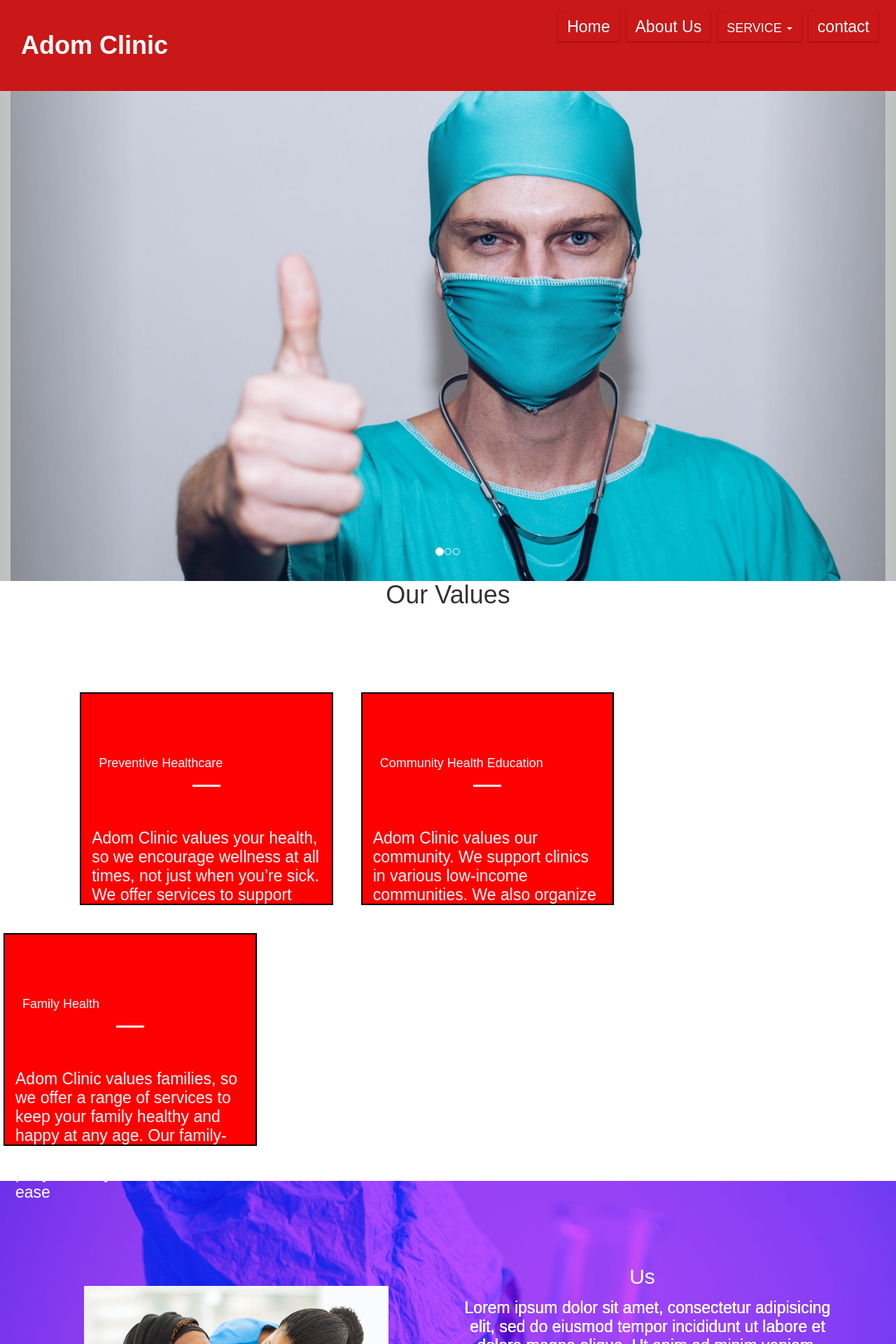
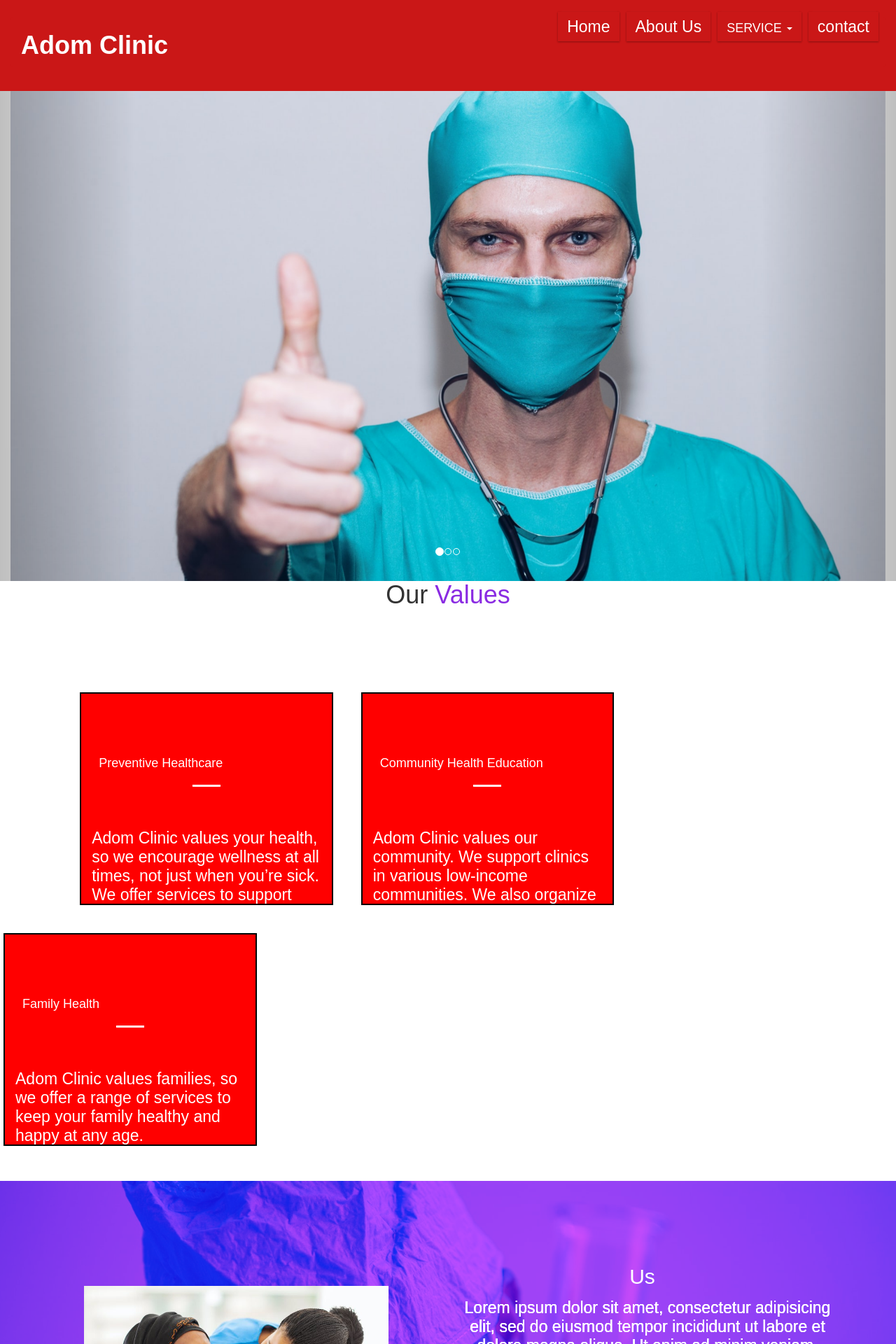
Before and after one commit to Princeantwi2k/Adom-Clinic, a React (Create React App) app: page / in a window 1280 px wide. Shown: the top 1920 px of the page at 70% size. Built offline with nearby package versions, Linux system fonts and the light colour scheme; a web font is replaced by a local one.

Commit message:
Added Vales.jsx

```diff
--- a/src/Component/OurValue/Vales.jsx
+++ b/src/Component/OurValue/Vales.jsx
@@ -5,21 +5,22 @@ const Values = () => {
   return (
     <div>
       <div className="row family">
-        <h1 className="OurValue">Our Values</h1>
+        <h1 className="OurValue">
+          Our <span style={{ color: `blueviolet` }}>Values</span>
+        </h1>
         <div className="value-line"></div>
-        <div className="col-xm-12 col-sm-6 col-md-1"> </div>
-        <div className="col-xm-12 col-sm-6 col-md-3 service">
+        <div className="col-xs-12 col-sm-6 col-md-1"> </div>
+        <div className="col-xs-12 col-sm-6 col-md-3 service">
           <i className="fa fa-medkit font" aria-hidden="true"></i>
           <h4 className="head-topic">Preventive Healthcare</h4>
           <div className="line"></div>
           <p className="pargraph">
             Adom Clinic values your health, so we encourage wellness at all
             times, not just when you’re sick. We offer services to support your
-            healthy lifestyle, including healthy eating, exercise and good
-            mental health.
+            healthy lifestyle.
           </p>
         </div>
-        <div className="col-xm-12 col-sm-6 col-md-3 service">
+        <div className="col-xs-12 col-sm-6 col-md-3 service">
           <i className="fa fa-id-card-o font" aria-hidden="true"></i>
           <h4 className="head-topic">Community Health Education</h4>
           <div className="line"></div>
@@ -29,17 +30,16 @@ const Values = () => {
             throughout the year.
           </p>
         </div>
-        <div className="col-xm-12 col-sm-6 col-md-3 service">
+        <div className="col-xs-12 col-sm-6 col-md-3 service">
           <i class=" font fa fa-female" aria-hidden="true"></i>
           <h4 className="head-topic">Family Health</h4>
           <div className="line"></div>
           <p className="pargraph">
             Adom Clinic values families, so we offer a range of services to keep
-            your family healthy and happy at any age. Our family-friendly
-            facilities and staff will put you and your loved ones at ease
+            your family healthy and happy at any age.
           </p>
         </div>
-        <div className="col-xm-12 col-sm-6 col-md-1"> </div>
+        <div className="col-xs-12 col-sm-6 col-md-1"> </div>
       </div>
     </div>
   );
```
